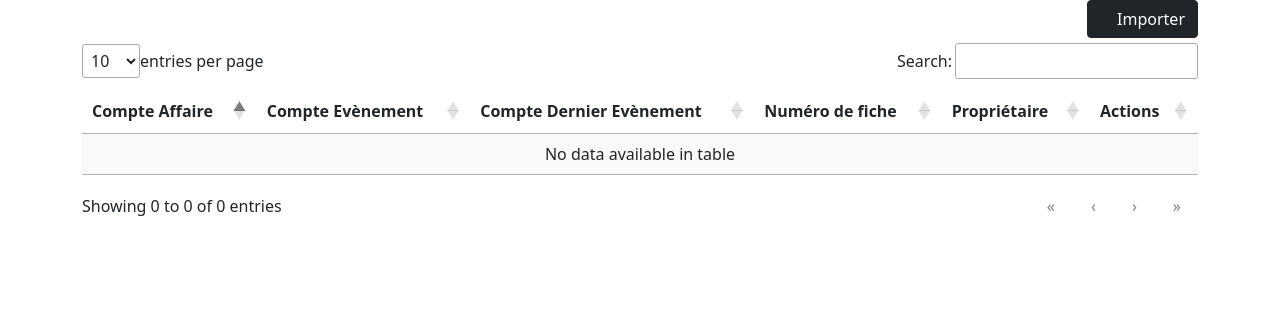
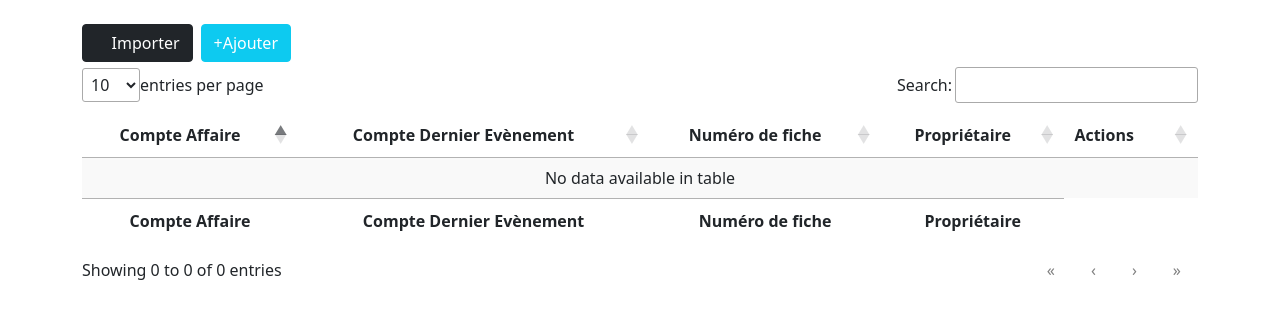
Before and after one commit to fabie-nomenjanahary/importDataApp, a Symfony app: template templates/upload_file/upload.html.twig in a window 1280 px wide. Shown: the top 319 px of the page. Run offline with Twig, Linux system fonts and the light colour scheme; the template is opened without the code that fills it, so the values that code supplies are empty; form fields are guessed from the names that the template uses; some libraries are stand-ins or nearby versions.

Commit message:
added table, modal buttons for manipulating the data

```diff
--- a/templates/upload_file/upload.html.twig
+++ b/templates/upload_file/upload.html.twig
@@ -1,15 +1,26 @@
 {% extends "base.html.twig" %}
 
 {% block body %}
+<br>
 <div class="container">
-    <div class="d-grid gap-2 d-md-flex justify-content-md-end">
-        <button type="button" class="btn btn-dark" data-bs-toggle="modal" data-bs-target="#uploadModal">
-            <i class="fa fa-download"></i>
-        Importer
-        </button>
+
+    {# Error or Success messages after doing an action #}
+        {% for message in app.flashes('success') %}
+        <div class="alert alert-info alert-dismissible fade show" role="alert">
+            {{message}}
+        <button type="button" class="btn-close" data-bs-dismiss="alert" aria-label="Close"></button>
         </div>
+        {% endfor %}
 
-    <!-- Modal -->
+        {% for message in errors %}
+        <div class="alert alert-warning alert-dismissible fade show" role="alert">
+            {{message}}
+        <button type="button" class="btn-close" data-bs-dismiss="alert" aria-label="Close"></button>
+        </div>
+        {% endfor %}
+    {# --------------------------------- #}
+
+    {# Modal for uploading the file you want to import into database #}
         <div class="modal fade" id="uploadModal" tabindex="-1" aria-labelledby="uploadModalLabel" aria-hidden="true">
             <div class="modal-dialog">
                 <div class="modal-content">
@@ -20,43 +31,73 @@
                 <div class="modal-body">
                     Pour importer des données, sélectionnez un fichier Excel
                     {{ form_start(form) }}
+                    {{ form_errors(form) }}
                     {{ form_row(form.data_file) }}
                 </div>
                 <div class="modal-footer">
                     <button type="button" class="btn btn-secondary" data-bs-dismiss="modal">Fermer</button>
                     <button type="submit" class="btn btn-primary">Importer</button>
                     {{ form_end(form) }}
-
                 </div>
                 </div>
             </div>
+        </div>
+    {# ---------------------------------- #}
+    <div class="row">
+            <div class="d-grid gap-2 d-md-flex justify-content-md-start">
+            {# Button which toggles the upload file modal #}
+                <button type="button" class="btn btn-dark" data-bs-toggle="modal" data-bs-target="#uploadModal">
+                    <i class="fa fa-download"></i>
+                Importer
+                </button>
+            {# ---------------------------------- #}
+            {# Create new data button #}
+                <a href="{{ path('app_vehicule_new') }}" class="btn btn-info text-white text-bold"><i class="fa fa-plus text-white text-bold"></i>Ajouter</a>
+            {# ---------------------------------- #}
             </div>
 
         <table id="myTable" class="display">
             <thead>
                 <tr>
-                <th>Compte Affaire</th>
-                <th>Compte Evènement</th>
-                <th>Compte Dernier Evènement</th>
-                <th>Numéro de fiche</th>
-                <th>Propriétaire</th>
-                <th>Actions</th>
+                    <th class="text-sm-center">Compte Affaire</th>
+                    <th class="text-sm-center">Compte Dernier Evènement</th>
+                    <th class="text-sm-center">Numéro de fiche</th>
+                    <th class="text-sm-center">Propriétaire</th>
+                    <th class="">Actions</th>
                 </tr>
             </thead>
             <tbody>
                 {% for item in data %}
                     <tr>
-                    <td>{{item.compteAffaire}}</td>
-                    <td>{{item.compteEvent}}</td>
-                    <td>{{item.dernierEvent}}</td>
-                    <td>{{item.numeroFiche}}</td>
-                    <td>{{item.nom}} {{item.prenom}}</td>
-                    <td>
-                        <i class="btn btn-sm fa fa-edit"></i>
+                        <td class="text-sm-center">{{item.compte.compteAffaire}}</td>
+                        <td class="text-sm-center">{{item.compte.dernierEvent}}</td>
+                        <td class="text-sm-center">{{item.numeroFiche}}</td>
+                        <td class="text-sm-center">{{item.proprietaire.nom}} {{item.proprietaire.prenom}}</td>
+                        <td style="display: flex; align-items: center;">
+                        {# This will show the remaining field of the data #}
+                            <a class="btn btn-xs btn-primary" href="{{ path('app_vehicule_show', {'id': item.id}) }}" data-toggle="tooltip" data-placement="top" title="details" style="margin-left: auto;"><i class="fa fa-eye text-white"></i></a>
+                        {# ---------------------------------- #}
+                            <a class="btn btn-xs btn-warning" href="{{ path('app_vehicule_edit', {'id': item.id}) }}" data-toggle="tooltip" data-placement="top" title="modifier" style="margin-left: auto;"><i class="fa fa-pen text-white"></i></a>
+                            <form method="post" action="{{ path('app_vehicule_delete', {'id': item.id}) }}" onsubmit="return confirm('Êtes-vous sûr de vouloir supprimer cet élément?');" style="margin-left: auto;">
+                                <input type="hidden" name="_token" value="{{ csrf_token('delete' ~ item.id) }}">
+                                <button class="btn btn-xs btn-danger"><i class="fa fa-trash"></i></button>
+                            </form>
                         </td>
                     </tr>
                 {% endfor %}
             </tbody>
+            {# Footer for the filter inputs #}
+            <tfoot>
+                <tr>
+                    <th class="text-sm-center">Compte Affaire</th>
+                    <th class="text-sm-center">Compte Dernier Evènement</th>
+                    <th class="text-sm-center">Numéro de fiche</th>
+                    <th class="text-sm-center">Propriétaire</th>
+                    <th style="display:none">Actions</th>
+                </tr>
+            </tfoot>
+            {# ---------------------------------- #}
         </table>
     </div>
+</div>
 {% endblock %}
```
Lines whose indentation alone changed are shown as unchanged.
